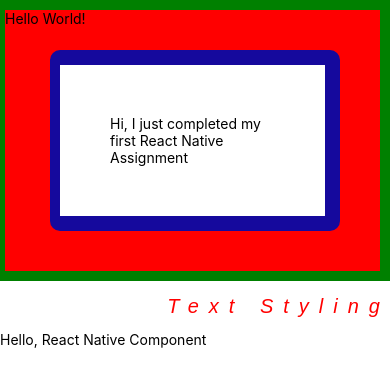
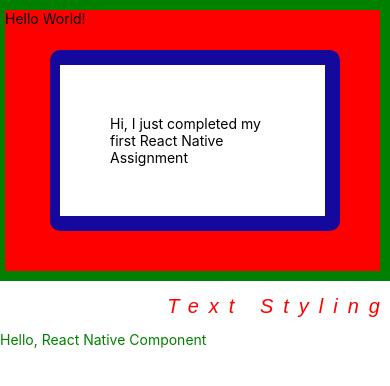
Before and after one commit to kilimaj/learn-js-react-typescript, a React Native app in the folder learn-react-native/AwesomeProject/: screen / in a window 390 px wide. Shown: the top 386 px of the page. Built offline with nearby package versions, Linux system fonts and the light colour scheme.

Commit message:
Learn React Native: React & React Native Basics - What are Stylesheets

```diff
--- a/learn-react-native/AwesomeProject/components/MyText/MyText.js
+++ b/learn-react-native/AwesomeProject/components/MyText/MyText.js
@@ -1,8 +1,13 @@
 import React from 'react';
 import { Text } from 'react-native';
+import styles from './style';
 
 const MyText = () => {
-  return <Text>Hello, React Native Component</Text>;
+  return (
+    <Text style={[styles.text, styles.text1, { color: 'green' }]}>
+      Hello, React Native Component
+    </Text>
+  );
 };
 
 export default MyText;
--- /dev/null
+++ b/learn-react-native/AwesomeProject/components/MyText/style.js
@@ -0,0 +1,12 @@
+import { StyleSheet } from 'react-native';
+
+const styles = StyleSheet.create({
+  text: {
+    color: 'red',
+  },
+  text1: {
+    color: 'blue',
+  },
+});
+
+export default styles;
```
